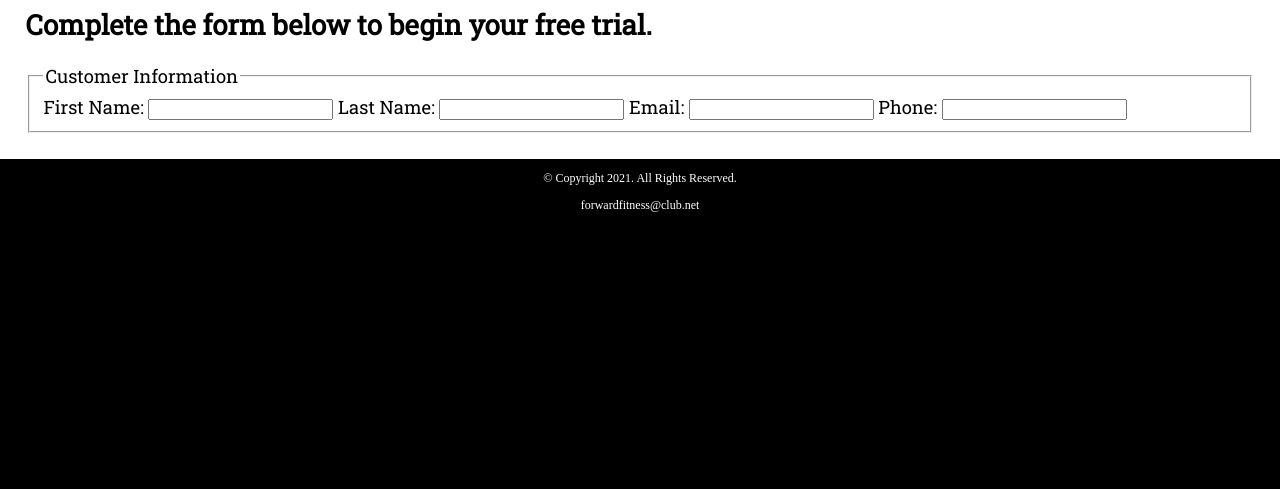
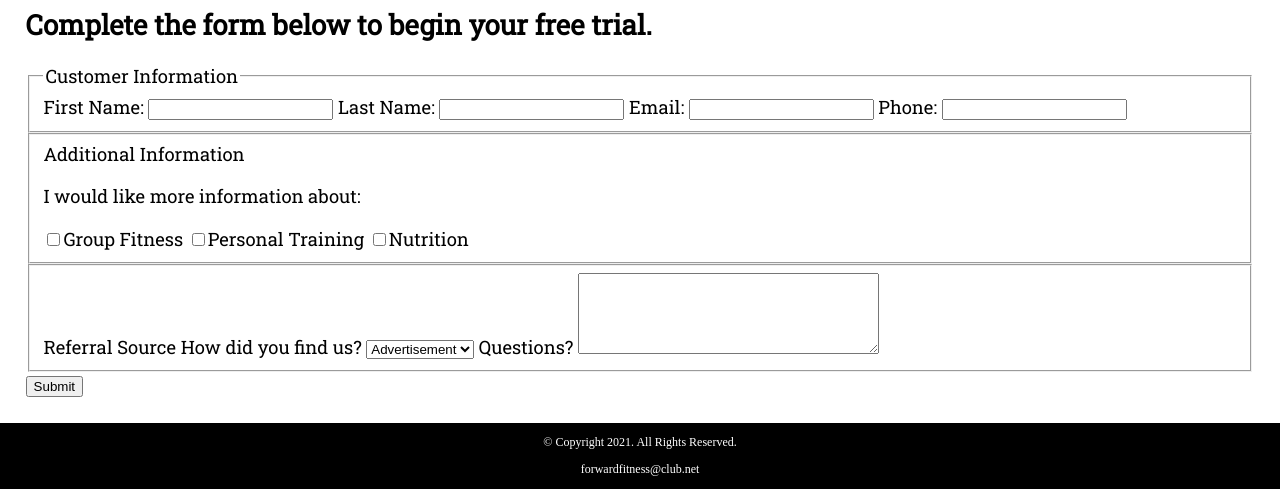
Before and after one commit to 334Fa23/ch8notes-brihere, a plain HTML site: page contact.html in a window 1280 px wide. Shown: the part 935-1424 px from the top of the page. Before the commit the page ends 1160 px from the top, so only its background shows below. Drawn offline with Linux system fonts and the light colour scheme; a web font is replaced by a local one.

Commit message:
complete until page 439

```diff
--- a/contact.html
+++ b/contact.html
@@ -68,6 +68,34 @@
                         <input type="tel" id="phone" name="phone" required>
                     </fieldset>
 
+                    <fieldset>
+                        <ledgend>Additional Information</ledgend>
+                        <p>I would like more information about:</p>
+
+                        <label for="grpfit"><input type="checkbox" name="interest" id="grpfit" value="Group Fitness">Group Fitness</label>
+
+                        <label for="prtrain"><input type="checkbox" name="interest" id="prtrain" value="Personal Training">Personal Training</label>
+
+                        <label for="nutr"><input type="checkbox" name="interest" id="nutr" value="Nutrition">Nutrition</label>
+                    </fieldset>
+
+                    <fieldset>
+                        <ledgend>Referral Source</ledgend>
+                        <label for="reference">How did you find us?</label>
+                        <select name="reference" id="reference">
+                            <option value="ad">Advertisement</option>
+                            <option value="friend">Friend</option>
+                            <option value="google">Google</option>
+                            <option value="social">Social Media</option>
+                            <option value="other">Other</option>
+                        </select>
+
+                        <label for="questions">Questions?</label>
+                        <textarea id="questions" name="questions" rows="5" cols="35"></textarea>
+                    </fieldset>
+
+                    <input type="submit" id="submit" value="Submit" class="btn">
+
                 </form>
             </div>
 
```
Also changed, not shown: css/styles.css (line endings or trailing spaces).
